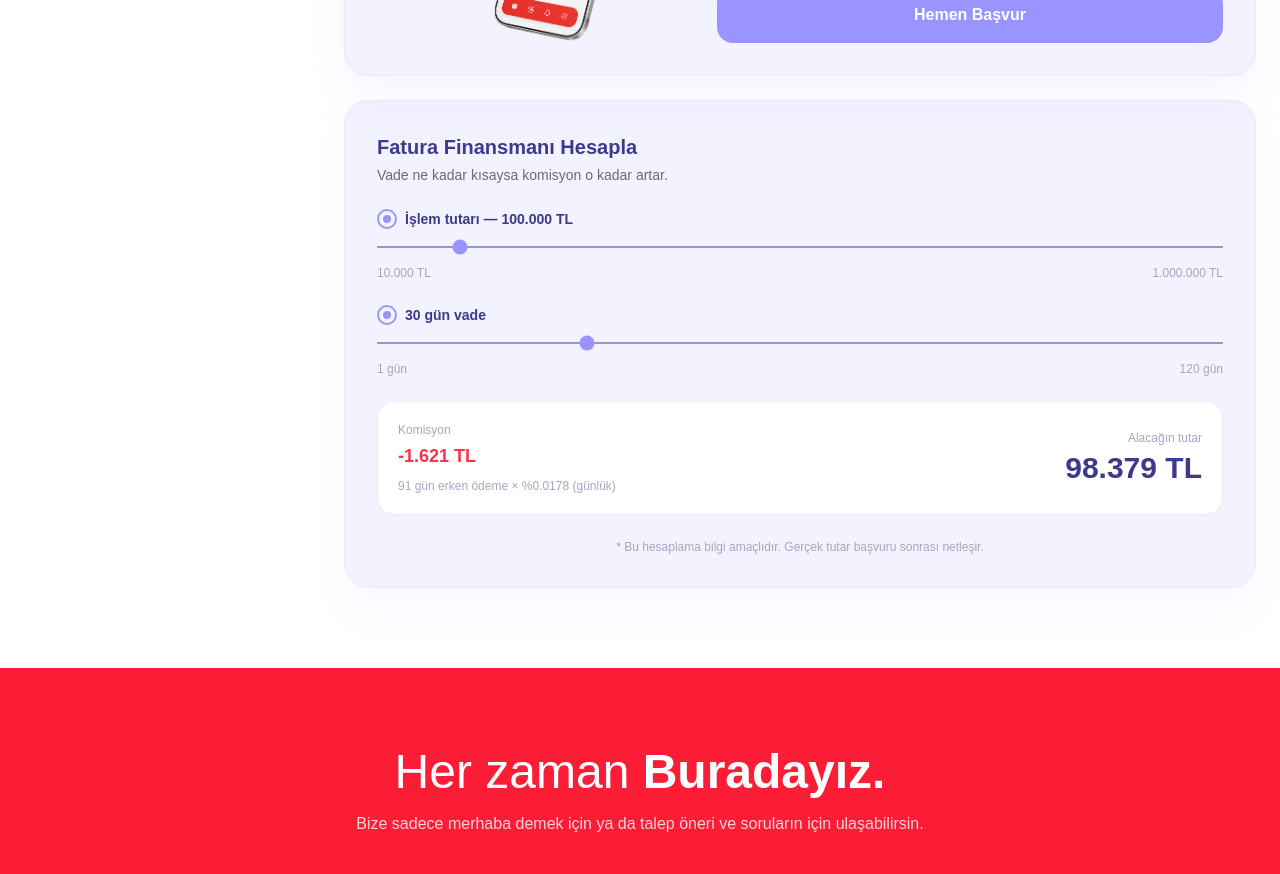
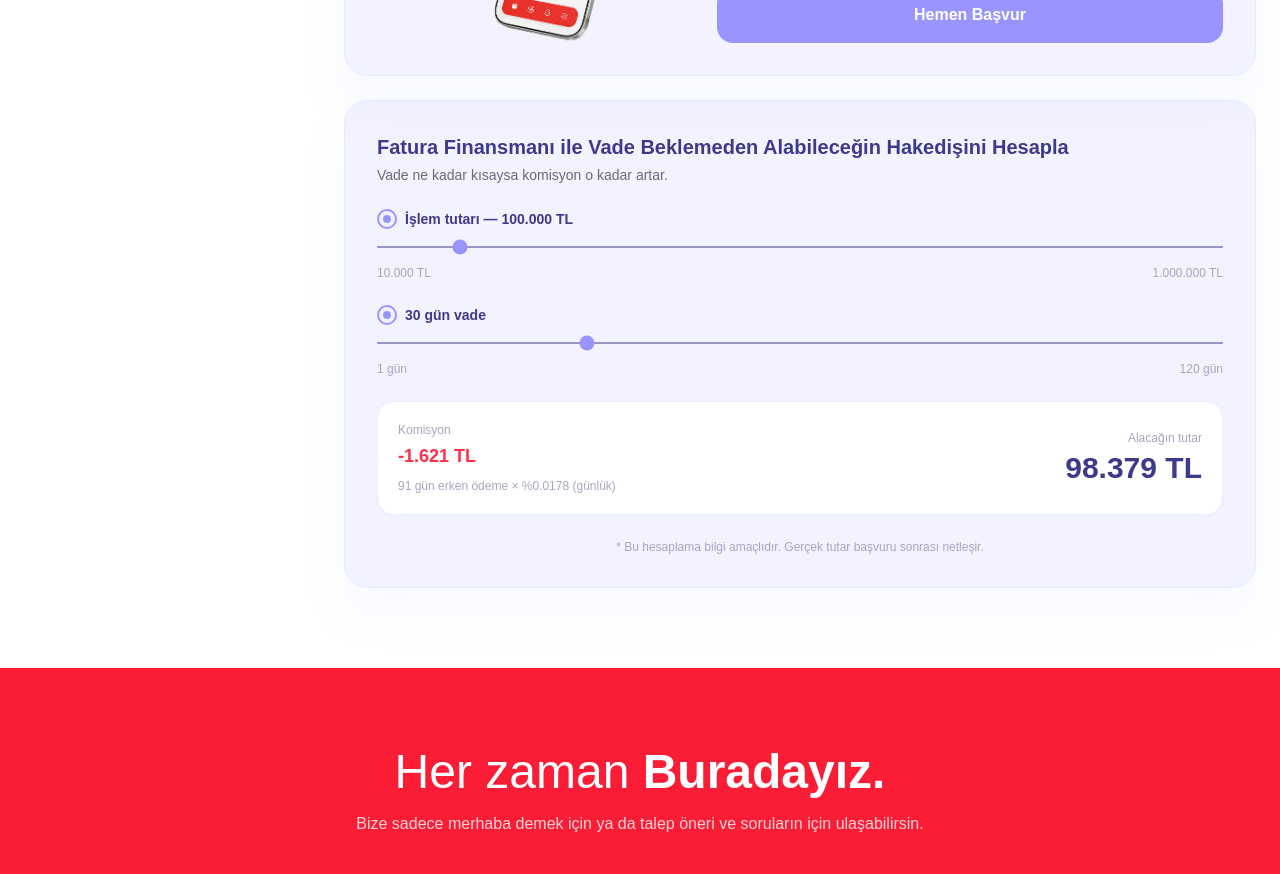
Before and after one commit to 86jhhm7yzy-cloud/influencer-finance, a Next.js app: page / in a window 1280 px wide. Shown: the part 2800-3674 px from the top of the page. Built offline with nearby package versions, Linux system fonts and the light colour scheme.

Commit message:
Update PricingSection.tsx

```diff
--- a/components/sections/PricingSection.tsx
+++ b/components/sections/PricingSection.tsx
@@ -81,7 +81,7 @@ export default function PricingSection() {
             <div className="flex flex-col gap-6">
 
               <div>
-                <h3 className="text-xl font-black mb-1" style={{ color: "#3D3A8C" }}>Fatura Finansmanı Hesapla</h3>
+                <h3 className="text-xl font-black mb-1" style={{ color: "#3D3A8C" }}>Fatura Finansmanı ile Vade Beklemeden Alabileceğin Hakedişini Hesapla</h3>
                 <p className="text-sm" style={{ color: "#6B6880" }}>Vade ne kadar kısaysa komisyon o kadar artar.</p>
               </div>
 
```
